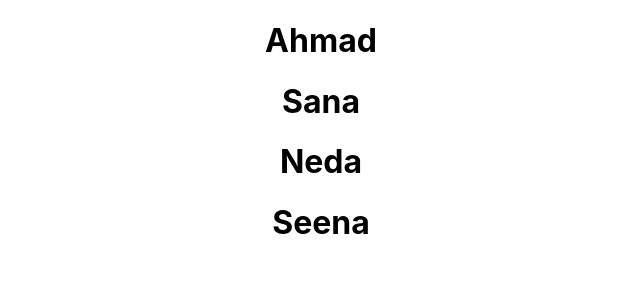
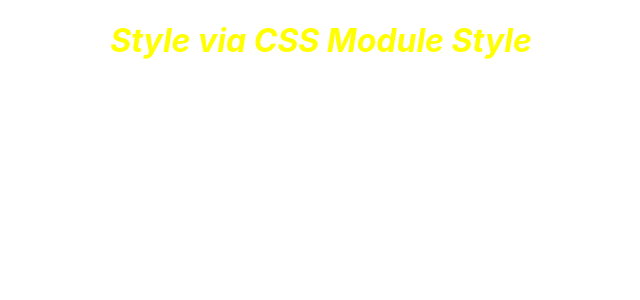
Before and after one commit to Adeena-Faizzad/react-tutorial-for-afghans, a React (Create React App) app: page / in a window 1280 px wide. Shown: the top 300 px of the page, without its empty margins (319-959 px from the left). Built offline with nearby package versions, Linux system fonts and the light colour scheme.

Commit message:
Styling React Components
Stylesheet, Inline, CSS Module

```diff
--- a/package.json
+++ b/package.json
@@ -6,6 +6,7 @@
     "@testing-library/jest-dom": "^5.17.0",
     "@testing-library/react": "^13.4.0",
     "@testing-library/user-event": "^13.5.0",
+    "nanoid": "^5.0.6",
     "react": "^18.2.0",
     "react-dom": "^18.2.0",
     "react-scripts": "5.0.1",
--- a/src/App.js
+++ b/src/App.js
@@ -6,6 +6,9 @@ import UseStateHook from './Components/UseStateHook';
 import EventHandlingParent from './Components/EventHandlingParent';
 import ConditionalRendering from './Components/ConditionalRendering';
 import ListRendering from './Components/ListRendering';
+import Stylesheet from './Components/Stylesheet';
+import InlineStyle from './Components/InlineStyle';
+import ModuleStyle from './Components/ModuleStyle';
 
 function App() {
   return (
@@ -19,7 +22,10 @@ function App() {
       <UseStateHook />
       <EventHandlingParent /> */}
       {/* <ConditionalRendering /> */}
-      <ListRendering />
+      {/* <ListRendering /> */}
+      {/* <Stylesheet /> */}
+      {/* <InlineStyle /> */}
+      <ModuleStyle />
     </div>
   );
 }
--- /dev/null
+++ b/src/Components/InlineStyle.js
@@ -0,0 +1,15 @@
+import React from 'react'
+
+const heading ={
+    fontSize: '100px',
+    color: 'green'
+}
+function InlineStyle() {
+  return (
+    <div>
+        <h1 style={heading}>InlineStyle</h1>
+    </div>
+  )
+}
+
+export default InlineStyle
--- /dev/null
+++ b/src/Components/ModuleStyle.js
@@ -0,0 +1,12 @@
+import React from 'react'
+import styles from './style.module.css'
+
+function ModuleStyle() {
+  return (
+    <div>
+        <h1 className={styles.primary}>Style via CSS Module Style</h1>
+    </div>
+  )
+}
+
+export default ModuleStyle
--- /dev/null
+++ b/src/Components/Stylesheet.js
@@ -0,0 +1,12 @@
+import React from 'react'
+import './styles.css'
+
+function Stylesheet() {
+  return (
+    <div>
+        <h1 className='heading'>Styling React Component via Stylesheet</h1>
+    </div>
+  )
+}
+
+export default Stylesheet
--- /dev/null
+++ b/src/Components/style.module.css
@@ -0,0 +1,4 @@
+.primary{
+    color: yellow;
+    font-style: italic;
+}
--- /dev/null
+++ b/src/Components/styles.css
@@ -0,0 +1,3 @@
+.heading{
+    color: orange;
+}
```
